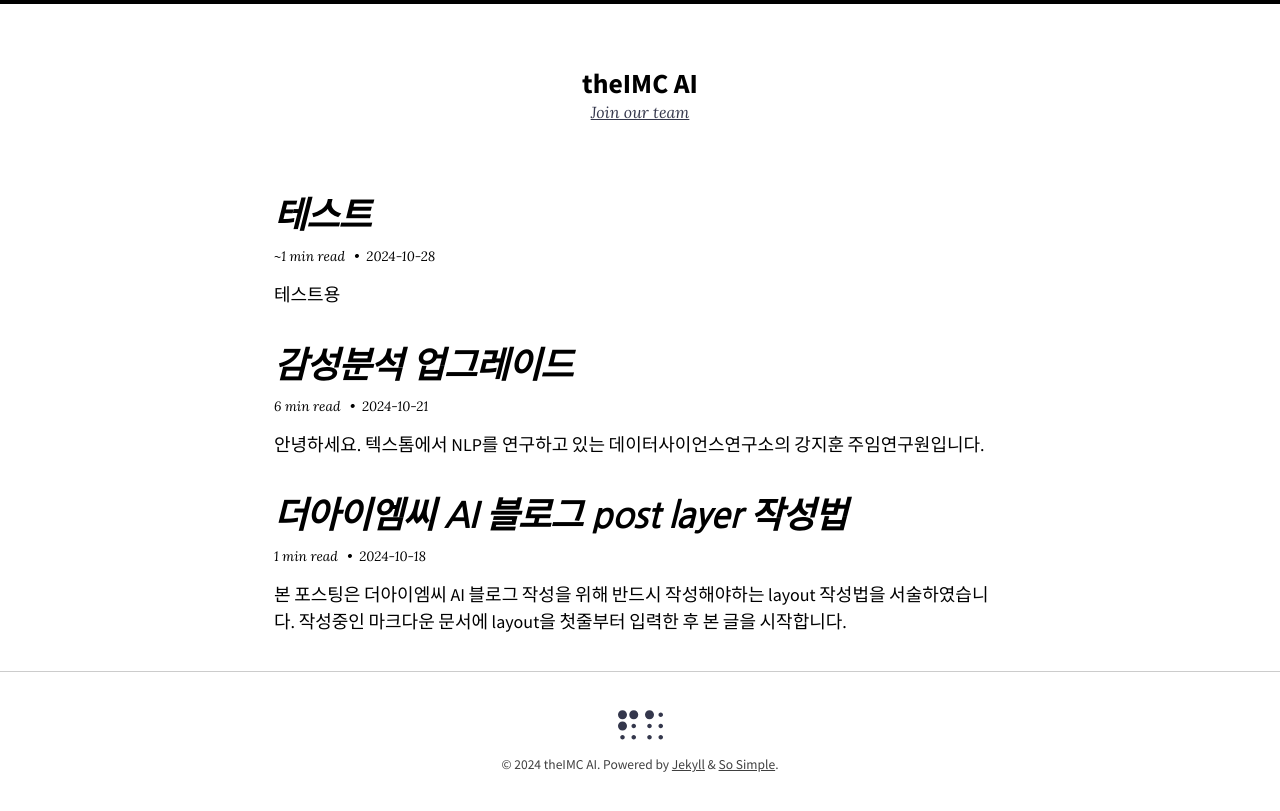
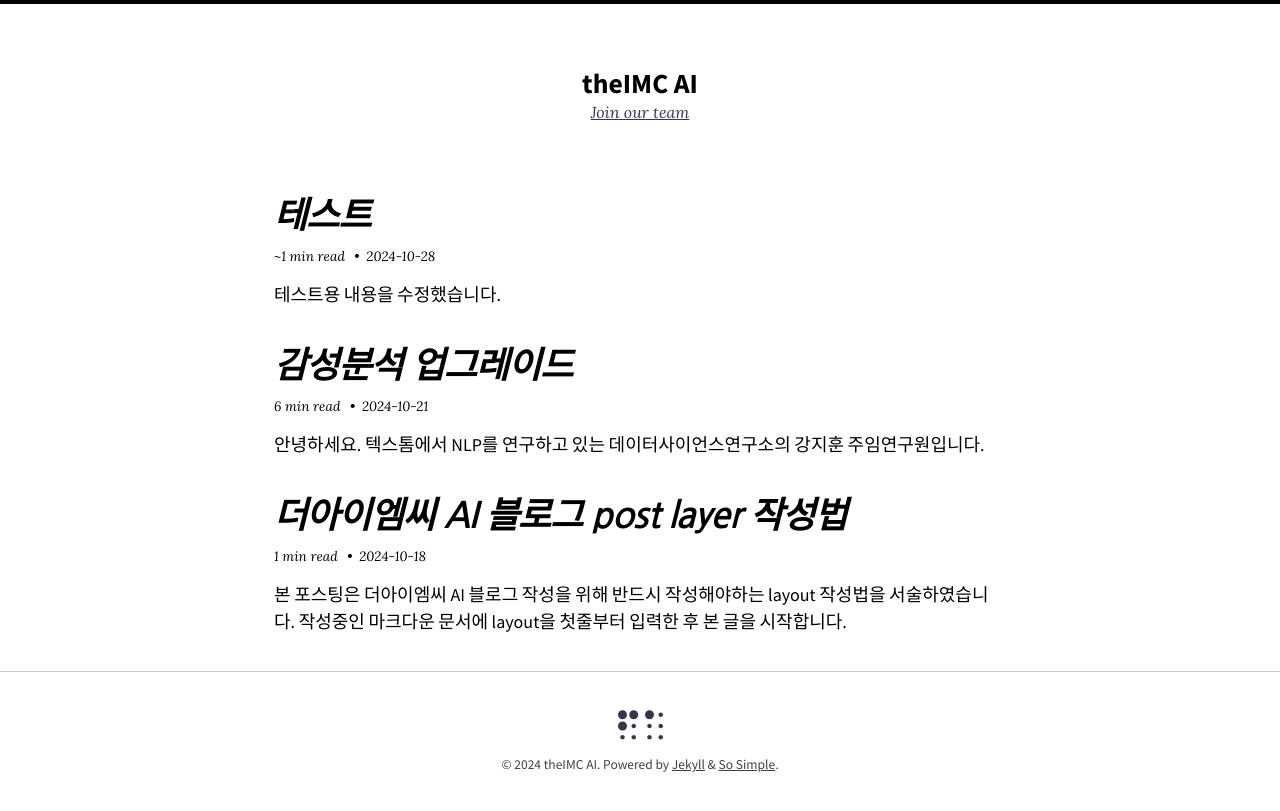
Before and after one commit to jhk-theimc/aitheimc.github.io, a Jekyll site: the page built from index.html, in a window 1280 px wide. Shown: the top 811 px of the page. Built offline with Jekyll 4.4.1, drawn with Linux system fonts in a browser that asks for light colours; nearby versions of some CDN libraries; the list of posts is cut into pages by our own code.

Commit message:
jy_modified

```diff
--- a/_posts/2024-10-29-wldudtest.markdown
+++ b/_posts/2024-10-29-wldudtest.markdown
@@ -3,4 +3,4 @@ layout: post
 title:  "테스트"
 date:   2024-10-29 00:00:00 +0900
 ---
-테스트용
+테스트용 내용을 수정했습니다.
```
